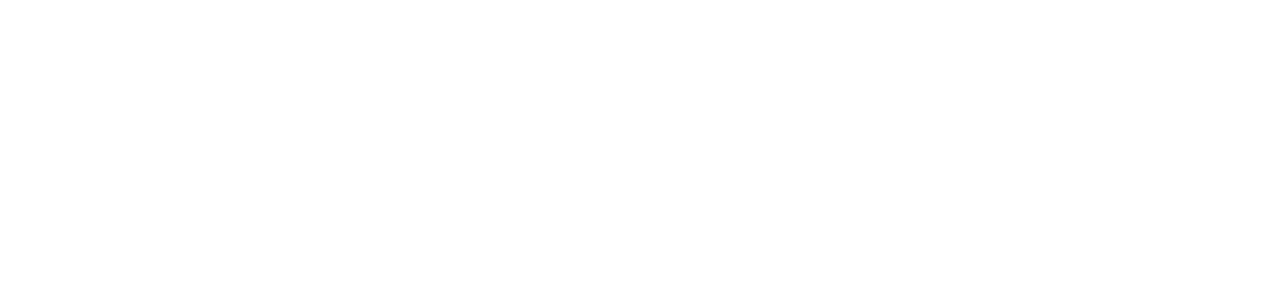
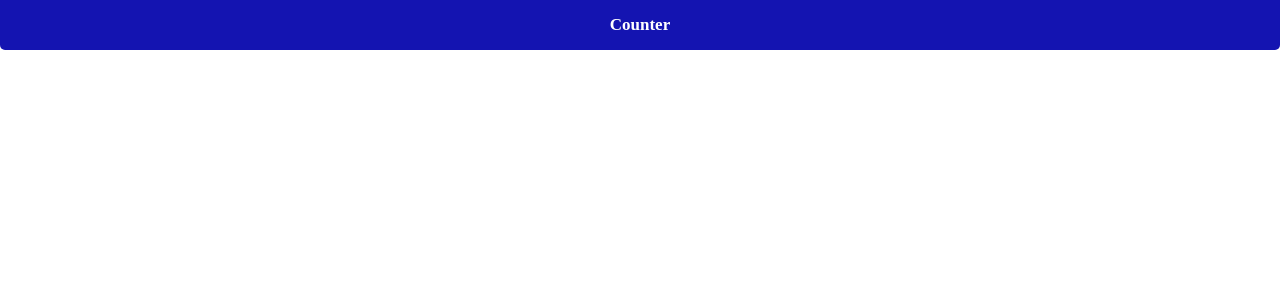
Before and after one commit to jeremiasramirez/counter-webapp-vue, a Vue app: page / in a window 1280 px wide. Shown: the top 300 px of the page. Built offline with nearby package versions, Linux system fonts and the light colour scheme.

Commit message:
Creado componente navbar

```diff
--- a/src/App.vue
+++ b/src/App.vue
@@ -1,15 +1,16 @@
 <template>
   <div id="app">
-
+     <NavbarComponent />
   </div>
 </template>
 
 <script>
+ import NavbarComponent from "./components/navbar/NavbarComponent.vue";
 
 export default {
   name: 'App',
   components: {
-
+    NavbarComponent
   }
 }
 </script>
--- /dev/null
+++ b/src/components/navbar/NavbarComponent.vue
@@ -0,0 +1,38 @@
+<template>
+    <nav class="navbar">
+
+        <h1 class="title__navbar">Counter</h1>
+    </nav>
+</template>
+
+<script>
+
+
+export default {
+    data() {
+
+    }
+}
+</script>
+
+
+
+
+<style>
+    .navbar{
+        background-color:rgb(20, 20, 177);
+        padding:15px 0;
+        border-bottom-left-radius:5px;
+        border-bottom-right-radius:5px;
+    }
+    .title__navbar{
+        margin:0;
+        padding:0;
+
+        text-align: center;
+        font-family: "ubuntu";
+        color: white;
+        font-size:17px;
+    }
+
+</style>
--- a/src/styles/general.css
+++ b/src/styles/general.css
@@ -0,0 +1,4 @@
+body,html{
+    margin:0;
+    padding:0;
+}
```
